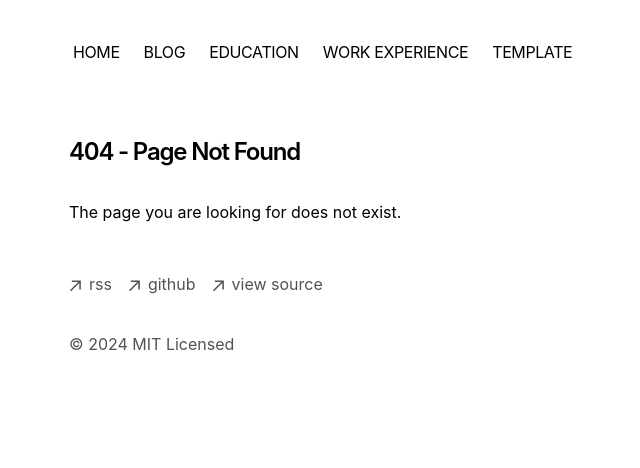
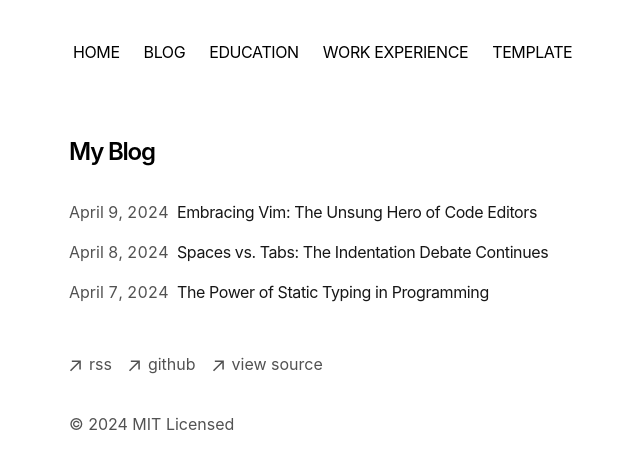
Before and after one commit to alvaro4MG/personal-portfolio, a Next.js app: page /workexperience in a window 1280 px wide. Before the commit this address had no page. Shown: the top 468 px of the page, without its empty margins (283-923 px from the left). Built offline with nearby package versions, Linux system fonts and the light colour scheme.

Commit message:
Creating first page

```diff
--- a/app/components/nav.tsx
+++ b/app/components/nav.tsx
@@ -10,7 +10,7 @@ const navItems = {
   '/education': {
     name: 'EDUCATION',
   },
-  '/experience': {
+  '/workexperience': {
     name: 'WORK EXPERIENCE',
   },
   'https://vercel.com/templates/next.js/portfolio-starter-kit': {
--- /dev/null
+++ b/app/education/page.tsx
@@ -0,0 +1,15 @@
+//import { BlogPosts } from 'app/components/posts'
+
+export const metadata = {
+  title: 'Education',
+  description: 'This page shows the education that Álvaro Martínez received',
+}
+
+export default function Page() {
+  return (
+    <section>
+      <h1 className="font-semibold text-2xl mb-8 tracking-tighter">Education</h1>
+      {/* <BlogPosts /> */}
+    </section>
+  )
+}
--- /dev/null
+++ b/app/education/utils.ts
@@ -0,0 +1,90 @@
+import fs from 'fs'
+import path from 'path'
+
+type Metadata = {
+  title: string
+  publishedAt: string
+  summary: string
+  image?: string
+}
+
+function parseFrontmatter(fileContent: string) {
+  let frontmatterRegex = /---\s*([\s\S]*?)\s*---/
+  let match = frontmatterRegex.exec(fileContent)
+  let frontMatterBlock = match![1]
+  let content = fileContent.replace(frontmatterRegex, '').trim()
+  let frontMatterLines = frontMatterBlock.trim().split('\n')
+  let metadata: Partial<Metadata> = {}
+
+  frontMatterLines.forEach((line) => {
+    let [key, ...valueArr] = line.split(': ')
+    let value = valueArr.join(': ').trim()
+    value = value.replace(/^['"](.*)['"]$/, '$1') // Remove quotes
+    metadata[key.trim() as keyof Metadata] = value
+  })
+
+  return { metadata: metadata as Metadata, content }
+}
+
+function getMDXFiles(dir) {
+  return fs.readdirSync(dir).filter((file) => path.extname(file) === '.mdx')
+}
+
+function readMDXFile(filePath) {
+  let rawContent = fs.readFileSync(filePath, 'utf-8')
+  return parseFrontmatter(rawContent)
+}
+
+function getMDXData(dir) {
+  let mdxFiles = getMDXFiles(dir)
+  return mdxFiles.map((file) => {
+    let { metadata, content } = readMDXFile(path.join(dir, file))
+    let slug = path.basename(file, path.extname(file))
+
+    return {
+      metadata,
+      slug,
+      content,
+    }
+  })
+}
+
+export function getBlogPosts() {
+  return getMDXData(path.join(process.cwd(), 'app', 'education'))
+}
+
+export function formatDate(date: string, includeRelative = false) {
+  let currentDate = new Date()
+  if (!date.includes('T')) {
+    date = `${date}T00:00:00`
+  }
+  let targetDate = new Date(date)
+
+  let yearsAgo = currentDate.getFullYear() - targetDate.getFullYear()
+  let monthsAgo = currentDate.getMonth() - targetDate.getMonth()
+  let daysAgo = currentDate.getDate() - targetDate.getDate()
+
+  let formattedDate = ''
+
+  if (yearsAgo > 0) {
+    formattedDate = `${yearsAgo}y ago`
+  } else if (monthsAgo > 0) {
+    formattedDate = `${monthsAgo}mo ago`
+  } else if (daysAgo > 0) {
+    formattedDate = `${daysAgo}d ago`
+  } else {
+    formattedDate = 'Today'
+  }
+
+  let fullDate = targetDate.toLocaleString('en-us', {
+    month: 'long',
+    day: 'numeric',
+    year: 'numeric',
+  })
+
+  if (!includeRelative) {
+    return fullDate
+  }
+
+  return `${fullDate} (${formattedDate})`
+}
--- a/app/layout.tsx
+++ b/app/layout.tsx
@@ -11,7 +11,7 @@ import { baseUrl } from './sitemap'
 export const metadata: Metadata = {
   metadataBase: new URL(baseUrl),
   title: {
-    default: 'Álvaro MArtínez Portfolio',
+    default: 'Álvaro Martínez Portfolio',
     template: '%s | Next.js Portfolio Starter',
   },
   description: 'This is Álvaro\'s portfolio.',
--- /dev/null
+++ b/app/workexperience/page.tsx
@@ -0,0 +1,15 @@
+import { BlogPosts } from 'app/components/posts'
+
+export const metadata = {
+  title: 'Blog',
+  description: 'Read my blog.',
+}
+
+export default function Page() {
+  return (
+    <section>
+      <h1 className="font-semibold text-2xl mb-8 tracking-tighter">My Blog</h1>
+      <BlogPosts />
+    </section>
+  )
+}
--- /dev/null
+++ b/app/workexperience/utils.ts
@@ -0,0 +1,90 @@
+import fs from 'fs'
+import path from 'path'
+
+type Metadata = {
+  title: string
+  publishedAt: string
+  summary: string
+  image?: string
+}
+
+function parseFrontmatter(fileContent: string) {
+  let frontmatterRegex = /---\s*([\s\S]*?)\s*---/
+  let match = frontmatterRegex.exec(fileContent)
+  let frontMatterBlock = match![1]
+  let content = fileContent.replace(frontmatterRegex, '').trim()
+  let frontMatterLines = frontMatterBlock.trim().split('\n')
+  let metadata: Partial<Metadata> = {}
+
+  frontMatterLines.forEach((line) => {
+    let [key, ...valueArr] = line.split(': ')
+    let value = valueArr.join(': ').trim()
+    value = value.replace(/^['"](.*)['"]$/, '$1') // Remove quotes
+    metadata[key.trim() as keyof Metadata] = value
+  })
+
+  return { metadata: metadata as Metadata, content }
+}
+
+function getMDXFiles(dir) {
+  return fs.readdirSync(dir).filter((file) => path.extname(file) === '.mdx')
+}
+
+function readMDXFile(filePath) {
+  let rawContent = fs.readFileSync(filePath, 'utf-8')
+  return parseFrontmatter(rawContent)
+}
+
+function getMDXData(dir) {
+  let mdxFiles = getMDXFiles(dir)
+  return mdxFiles.map((file) => {
+    let { metadata, content } = readMDXFile(path.join(dir, file))
+    let slug = path.basename(file, path.extname(file))
+
+    return {
+      metadata,
+      slug,
+      content,
+    }
+  })
+}
+
+export function getBlogPosts() {
+  return getMDXData(path.join(process.cwd(), 'app', 'blog', 'posts'))
+}
+
+export function formatDate(date: string, includeRelative = false) {
+  let currentDate = new Date()
+  if (!date.includes('T')) {
+    date = `${date}T00:00:00`
+  }
+  let targetDate = new Date(date)
+
+  let yearsAgo = currentDate.getFullYear() - targetDate.getFullYear()
+  let monthsAgo = currentDate.getMonth() - targetDate.getMonth()
+  let daysAgo = currentDate.getDate() - targetDate.getDate()
+
+  let formattedDate = ''
+
+  if (yearsAgo > 0) {
+    formattedDate = `${yearsAgo}y ago`
+  } else if (monthsAgo > 0) {
+    formattedDate = `${monthsAgo}mo ago`
+  } else if (daysAgo > 0) {
+    formattedDate = `${daysAgo}d ago`
+  } else {
+    formattedDate = 'Today'
+  }
+
+  let fullDate = targetDate.toLocaleString('en-us', {
+    month: 'long',
+    day: 'numeric',
+    year: 'numeric',
+  })
+
+  if (!includeRelative) {
+    return fullDate
+  }
+
+  return `${fullDate} (${formattedDate})`
+}
```
